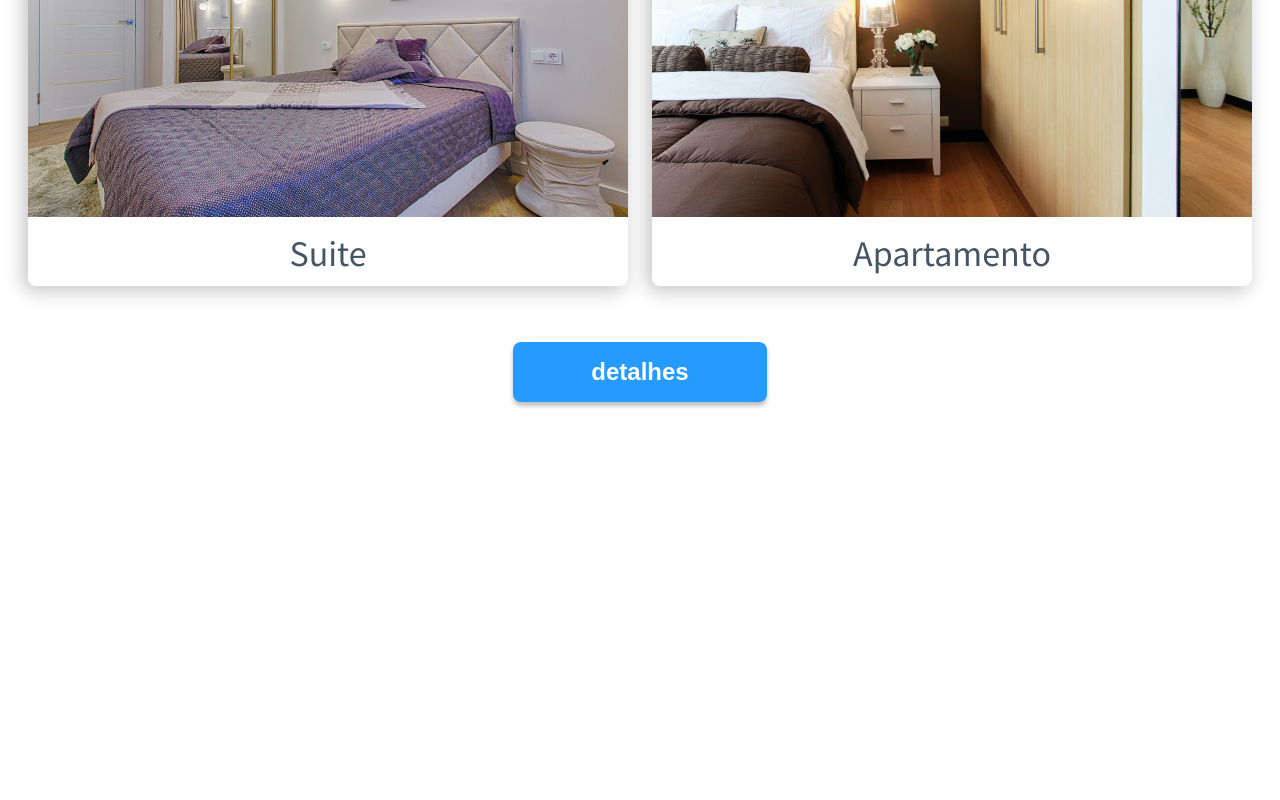
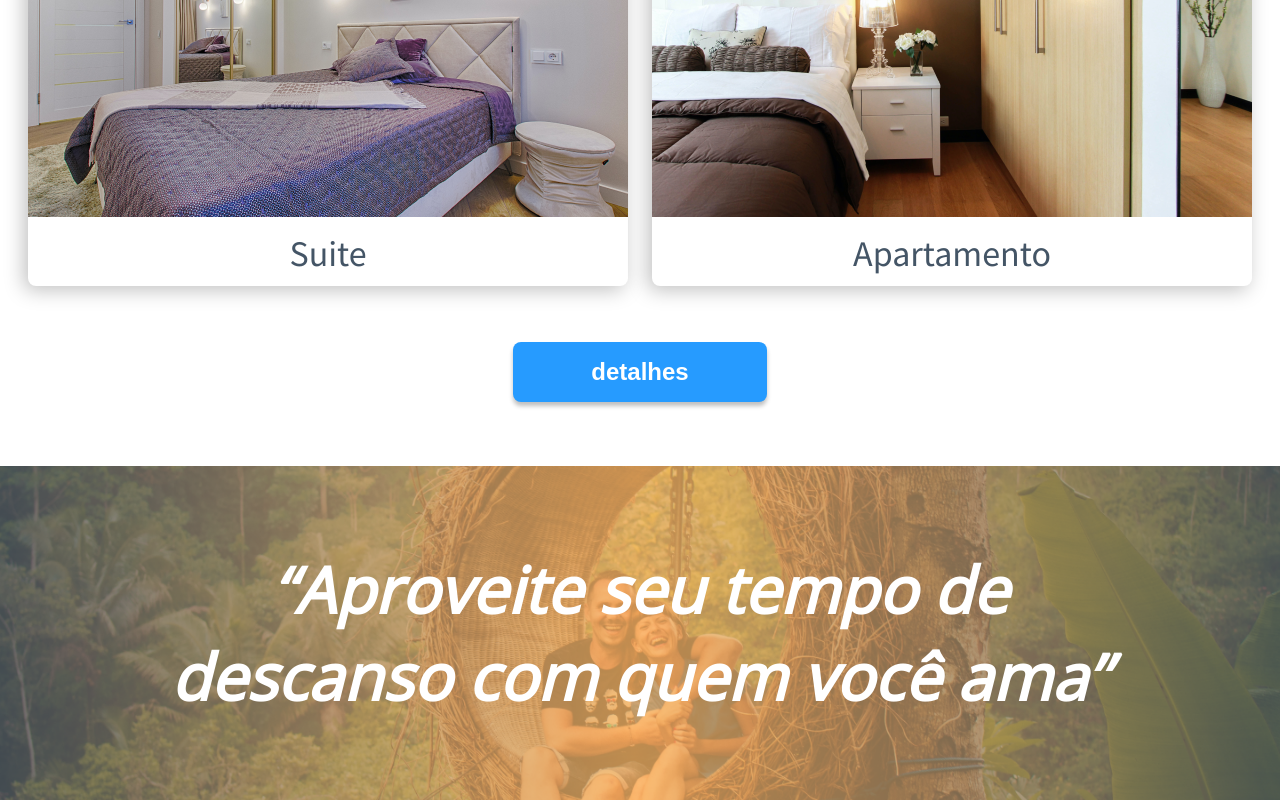
Before and after one commit to iago-monteirog/DEP-Checkpoint-S02E01-Pousada, a React (Create React App) app: page / in a window 1280 px wide. Shown: the part 1681-2481 px from the top of the page. Before the commit the page ends 2107 px from the top, so only its background shows below. Built offline with nearby package versions, Linux system fonts and the light colour scheme.

Commit message:
add hero message

```diff
--- /dev/null
+++ b/src/components/Hero/Hero.scss
@@ -0,0 +1,32 @@
+.Hero {
+  background-image: url(../../assets/img/hero-bg.png);
+  background-repeat: no-repeat;
+  background-size: cover;
+  padding: $nudge-10 0;
+  margin-top: $nudge-5;
+
+  .Hero__inside {
+    article {
+      text-align: center;
+      max-width: 942px;
+      margin: 0 auto;
+      display: flex;
+      justify-content: center;
+      align-items: center;
+
+      p {
+        font-family: Open Sans;
+        color: $white;
+        font-style: italic;
+        font-weight: bold;
+        font-size: 24px;
+        text-align: center;
+
+        @include for-desktop-up {
+          font-size: 64px;
+          line-height: 87px;
+        }
+      }
+    }
+  }
+}
--- /dev/null
+++ b/src/components/Hero/index.js
@@ -0,0 +1,15 @@
+import React from "react";
+
+export default function Hero() {
+  return (
+    <div className="Hero">
+      <div className="container">
+        <div className="Hero__inside">
+          <article>
+            <p>“Aproveite seu tempo de descanso com quem você ama”</p>
+          </article>
+        </div>
+      </div>
+    </div>
+  );
+}
--- a/src/pages/Home/index.js
+++ b/src/pages/Home/index.js
@@ -5,6 +5,7 @@ import HomeBanner from "../../components/HomeBanner";
 import BoxReserva from "../../components/BoxReserva";
 import About from "../../components/About";
 import QuartosSection from "../../components/QuartosSection";
+import Hero from "../../components/Hero";
 
 export default function Home() {
   return (
@@ -14,6 +15,7 @@ export default function Home() {
       <BoxReserva />
       <About />
       <QuartosSection />
+      <Hero />
     </>
   );
 }
--- a/src/sass/components/_all.scss
+++ b/src/sass/components/_all.scss
@@ -6,3 +6,4 @@
 @import '../../components/Form/Select/Select.scss';
 @import '../../components/About/About.scss';
 @import '../../components/QuartosSection/QuartosSection.scss';
+@import '../../components/Hero/Hero.scss';
```
Also changed, not shown: src/assets/img/hero-bg.png (added).
